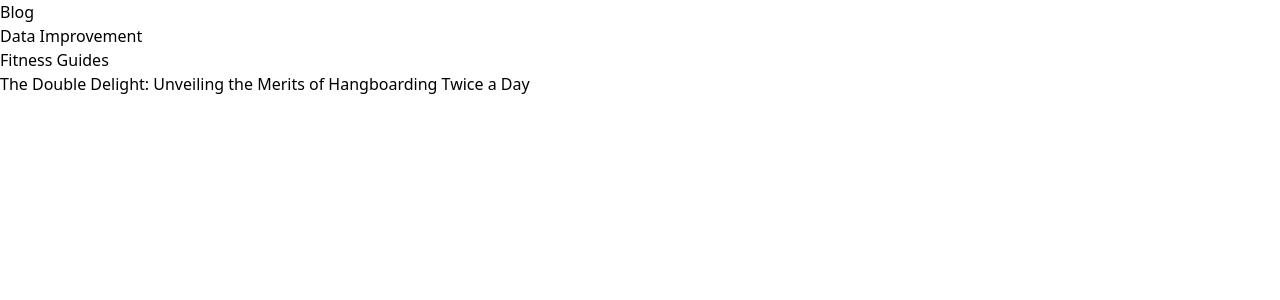
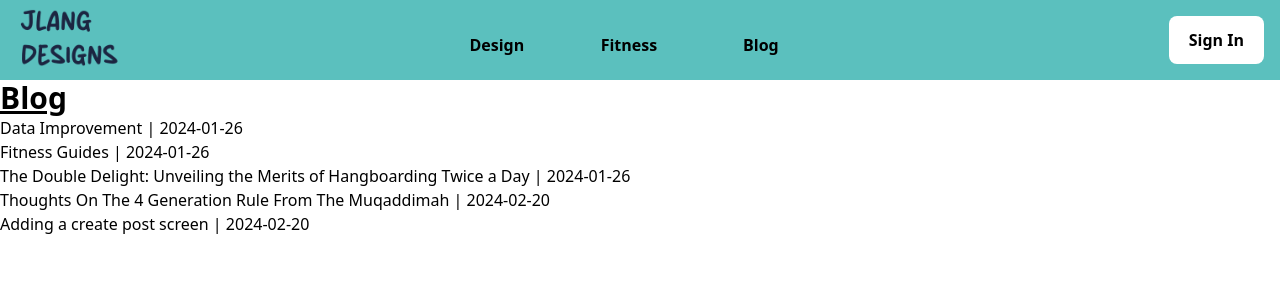
Before and after one commit to langjam350/jldesigns, a Next.js app: page /blog in a window 1280 px wide. Shown: the top 300 px of the page. Built offline with nearby package versions, Linux system fonts and the light colour scheme.

Commit message:
Far more developed version of the site

```diff
--- a/src/app/globals.css
+++ b/src/app/globals.css
@@ -1,3 +1,35 @@
 @import 'tailwindcss/base';
 @import 'tailwindcss/components';
 @import 'tailwindcss/utilities';
+
+.nav-list {
+    list-style-type: none;
+    display: flex;
+    margin: 0;
+    padding: 0;
+}
+
+.nav-item {
+    margin-right: 2rem;
+    font-weight: 700;
+    text-align: center;
+    vertical-align: middle;
+    line-height: 90px;
+    width: 100px
+}
+
+.nav-item:hover {
+    background-color: #ffffff;
+}
+
+.body-1 {
+    font-family:'Segoe UI', Tahoma, Geneva, Verdana, sans-serif;
+    font-size: 18pt;
+}
+
+.body-header {
+    font-family:'Segoe UI', Tahoma, Geneva, Verdana, sans-serif;
+    font-weight: 700;
+    text-decoration-line: underline;
+    font-size: 24pt;
+}
--- a/src/app/layout.tsx
+++ b/src/app/layout.tsx
@@ -38,7 +38,7 @@ export default function RootLayout({
       <body className={inter.className}>
         <Navigation />
         {children}
-        </body>
+      </body>
     </html>
   )
 }
--- a/src/app/page.tsx
+++ b/src/app/page.tsx
@@ -5,6 +5,10 @@ import './globals.css'
 export default function Home() {
   return (
     <main className={styles.main}>
+      <h3 className="body-header">Designing for 2024</h3>
+      <p className="body-1">Designing websites, fitness / health resources, and other recommendations for the future.
+      <br/><br/>
+      New resources: Budget Template, Grade Tracking Template</p>
     </main>
   )
 }
--- a/src/components/Navigation/Navbar/Logo.tsx
+++ b/src/components/Navigation/Navbar/Logo.tsx
@@ -39,10 +39,10 @@ const Logo = () => {
       style={{ display: showButton ? "none" : "block" }}
       legacyBehavior>
       <Image
-        src="/images/logo.png"
+        src={"logo.png"}
         alt="Logo"
-        width={width < 1024 ? "150" : "250"}
-        height={width < 1024 ? "45" : "74"}
+        width="105"
+        height="62"
         className="relative"
       />
     </Link>
--- a/src/components/Navigation/Navbar/index.tsx
+++ b/src/components/Navigation/Navbar/index.tsx
@@ -5,27 +5,27 @@ import Button from "./Button";
 
 const Navbar = () => {
   return <>
-    <div className="w-full h-20 bg-emerald-800 sticky top-0">
+    <div className="w-full h-20 bg-accent sticky top-0">
       <div className="container mx-auto px-4 h-full">
         <div className="flex justify-between items-center h-full">
           <Logo />
-          <ul className="hidden md:flex gap-x-6 text-white">
+          <ul className="nav-list h-full w-auto">
             <li>
               <Link href="/smm">
               </Link>
             </li>
-            <li>
+            <li className="nav-item">
               <Link href="/websites" legacyBehavior>
-                <p>Web Design</p>
+                <p>Design</p>
               </Link>
             </li>
-            <li>
-              <Link href="/fitness" legacyBehavior>
-                <p>Fitness Resources</p>
+            <li className="nav-item">
+              <Link href="/fitness" legacyBehavior >
+                <p>Fitness</p>
               </Link>
             </li>
-            <li>
-              <Link href="/blog" legacyBehavior>
+            <li className="nav-item">
+              <Link href="/blog" legacyBehavior >
                 <p>Blog</p>
               </Link>
             </li>
--- a/src/pages/blog/[slug].tsx
+++ b/src/pages/blog/[slug].tsx
@@ -14,11 +14,12 @@ const BlogPost: React.FC<BlogPostProps> = ({ post }) => {
   return (
     <div>
       <div className="mb-4">
-        <h1 className="text-3xl font-bold text-gray-800">{post.title}</h1>
-        <p className="text-sm text-gray-500">{post.date} | {post.author}</p>
+        <h1 className="text-3xl font-bold text-primary">{post.title}</h1>
+        <p className="text-sm text-secondary">{post.date} | {post.author}</p>
       </div>
-      <p className="text-base text-gray-600" >{post.content}</p>
-      <Link href="../blog">Back to Blog</Link>
+      <p className="text-base text-primary" >{post.content}</p>
+      <br />
+      <Link href="../blog" className="text-accent text-2xl font-bold border-primary w-full">Back to Blog</Link>
     </div>
   );
 };
--- a/src/pages/blog/blogData.tsx
+++ b/src/pages/blog/blogData.tsx
@@ -45,6 +45,25 @@ export const blogPosts = [
         styles: '',
         author: 'James Lang & Chat GPT'
     },
+    {
+        id: '3',
+        title: 'Thoughts On The 4 Generation Rule From The Muqaddimah',
+        slug: '20240220-1',
+        content: `The book the Muqaddimah discusses the 4 generation theory.
+                The theory reads: "Prestige lasts at best four generations in one lineage". Though written in the 1400s, I think this book still has many themes worth exploring, and this is one I found particularly interesting. I intend to research a few case studies and see if 1. There is truth to the idea that generational wealth or success does not persist and 2. Examine a couple case studies of families to succeed past 4 generations.`,
+        date: '2024-02-20',
+        styles: '',
+        author: 'James Lang'
+    },
+    {
+        id: '4',
+        title: 'Adding a create post screen',
+        slug: '20240220-2',
+        content: 'I should develop a screen to create a blog post and add its information to the list of exisiting posts',
+        date: '2024-02-20',
+        styles: '',
+        author: 'James Lang'
+    },
 ];
 
 // Function to get all blog posts
@@ -60,13 +79,6 @@ return blogPosts.map((post) => ({ params: { slug: post.slug } }));
 
 // Function to get a specific blog post by slug
 export const getBlogPostBySlug = async (slug: string) => {
-// In a real-world scenario, you might filter or fetch data based on the provided slug
-return blogPosts.find((post) => post.slug === slug);
+    // In a real-world scenario, you might filter or fetch data based on the provided slug
+    return blogPosts.find((post) => post.slug === slug);
 };
-
-const BlogData = () => {
-    // Your component logic here
-    return <div>Blog Data Component</div>;
-  };
-
-export default BlogData;
--- a/src/pages/blog/index.tsx
+++ b/src/pages/blog/index.tsx
@@ -3,6 +3,7 @@ import React from 'react';
 import Link from 'next/link';
 import { getBlogPosts } from './blogData';
 import '../../app/globals.css'
+import Navigation from "../../components/Navigation"
 // Define the type for your blog post
 export interface BlogPost {
   id: string;
@@ -22,17 +23,21 @@ interface BlogProps {
 const Blog: React.FC<BlogProps> = ({ posts }) => {
   return (
     <div>
-      <h1>Blog</h1>
+      <Navigation />
+      <div>
+        <h1 className="text-3xl font-bold underline">Blog</h1>
         <ul>
           {posts.map((post) => (
             <li key={post.id}>
               <Link href={`/blog/${post.slug}`}>
-              {post.title}
+                {post.title} | {post.date}
               </Link>
             </li>
           ))}
         </ul>
       </div>
+    </div>
+
   );
 };
 
--- a/src/pages/fitness/index.tsx
+++ b/src/pages/fitness/index.tsx
@@ -1,7 +1,15 @@
 import React from "react";
+import Layout from "../../app/layout"
+import Navigation from "../../components/Navigation"
+import "../../app/globals.css"
 
-const Fitness = () => {
-  return <div>Fitness</div>;
+export const Fitness = () => {
+  return (
+    <div>
+      <Navigation />
+      <h1>Fitness</h1>
+    </div>
+  )
 };
 
 export default Fitness;
--- a/src/pages/websites/index.tsx
+++ b/src/pages/websites/index.tsx
@@ -1,7 +1,14 @@
 import React from "react";
+import Navigation  from "../../components/Navigation"
+import "../../app/globals.css"
 
 const Websites = () => {
-  return <div>Websites</div>;
+  return (
+    <div>
+      <Navigation />
+      <h1>Websites</h1>
+    </div>
+  )
 };
 
 export default Websites;
--- a/tailwind.config.js
+++ b/tailwind.config.js
@@ -7,7 +7,14 @@ module.exports = {
   ],
   darkMode: false, // or 'media' or 'class'
   theme: {
-    extend: {},
+    extend: {
+      colors: {
+        primary: "#0B132B",
+        secondary: "#1C2541",
+        background: "#FFFFFF",
+        accent: "#5BC0BE",
+      }
+    },
   },
   variants: {
     extend: {},
```
Also changed, not shown: public/logo.png (added). Lines whose indentation alone changed are shown as unchanged.
